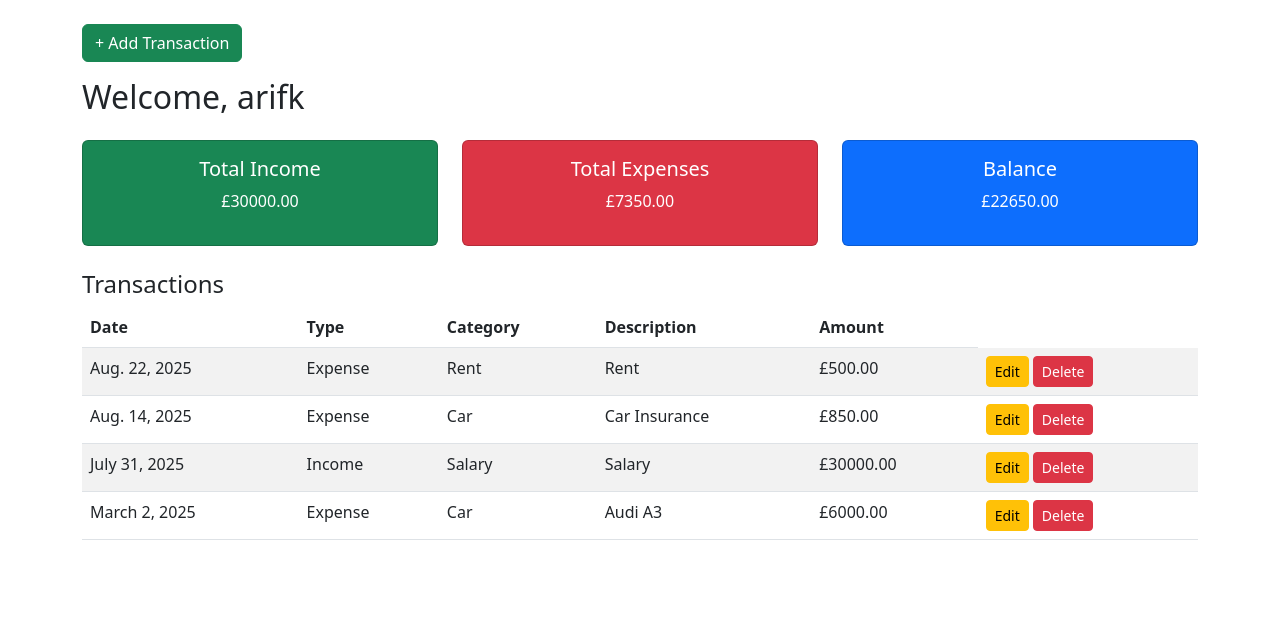
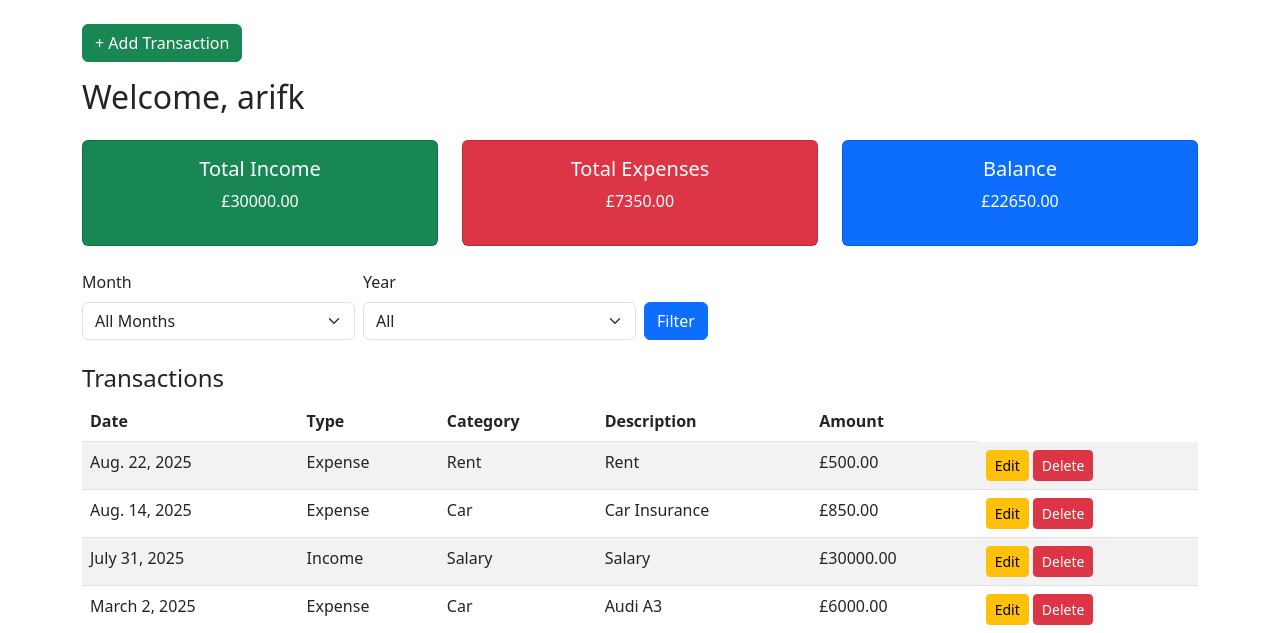
Before and after one commit to AKhan025/Finance-Tracker, a Django app: page / in a window 1280 px wide. Shown: the top 633 px of the page. Run offline with Django 5.2, Linux system fonts and the light colour scheme; a user stored in the database is signed in; data comes from the database, SQL or seed files in the repository.

Commit message:
Added filters
User can now filter their transactions by months and years

```diff
--- a/finance/templates/finance/dashboard.html
+++ b/finance/templates/finance/dashboard.html
@@ -3,6 +3,9 @@
 {% block title %}Dashboard{% endblock %}
 
 {% block content %}
+
+{% load range_filters %}
+
 
 {{ category_name|json_script:"category-names" }}
 {{ category_totals|json_script:"category-totals" }}
@@ -39,6 +42,34 @@
       </div>
     </div>
   </div>
+
+  <form method="GET" class="mb-4">
+    <div class="row g-2 align-items-end">
+      <div class="col-md-3">
+        <label for="month" class="form-label">Month</label>
+        <select name="month" class="form-select">
+          <option value="">All Months</option>
+          {% for num, name in months %}
+            <option value="{{ num }}" {% if selected_month == num|stringformat:"s" %}selected{% endif %}>{{ name }}</option>
+          {% endfor %}
+        </select>
+      </div>
+      <div class="col-md-3">
+        <label for="year" class="form-label">Year</label>
+        <select name="year" id="year" class="form-select">
+          <option value="">All</option>
+          {% for y in years %}
+            <option value="{{ y }}" {% if selected_year == y %}selected{% endif %}>
+              {{ y }}
+            </option>
+          {% endfor %}
+        </select>
+      </div>
+      <div class="col-md-3">
+        <button type="submit" class="btn btn-primary">Filter</button>
+      </div>
+    </div>
+  </form>
 
   <h4>Transactions</h4>
   <table class="table table-striped">
--- /dev/null
+++ b/finance/templatetags/range_filters.py
@@ -0,0 +1,6 @@
+from django import template
+register = template.Library()
+
+@register.filter
+def to_range(start, end):
+    return range(start, end + 1)
--- a/finance/views.py
+++ b/finance/views.py
@@ -1,8 +1,9 @@
 import json
-from decimal import Decimal
+import calendar
 from django.shortcuts import render, redirect, get_object_or_404
 from django.contrib.auth.decorators import login_required
 from django.db.models import Sum
+from django.db.models.functions import ExtractMonth, ExtractYear
 from .models import Transaction, Category
 from .forms import TransactionForm
 
@@ -13,6 +14,18 @@ def dashboard(request):
     income = sum(t.amount for t in transactions if t.type == 'Income')
     expense = sum(t.amount for t in transactions if t.type == 'Expense')
     balance = income - expense
+
+    month = request.GET.get('month')
+    year = request.GET.get('year')
+
+    if month:
+        transactions = transactions.filter(date__month=month)
+
+    if year:
+        transactions = transactions.filter(date__year=year)
+
+    months = [(i, calendar.month_name[i]) for i in range(1, 13)]
+    years = Transaction.objects.annotate(year=ExtractYear('date')).values_list('year', flat=True).distinct()
 
     categories = Category.objects.all()
     category_name = [c.name for c in categories]
@@ -34,6 +47,10 @@ def dashboard(request):
         'category_totals': category_totals,
         'income_total': income_total,
         'expense_total': expense_total,
+        'selected_month': int(month) if month else '',
+        'selected_year': int(year) if year else '',
+        'months': months,
+        'years': sorted(years, reverse=True),
     }
 
     return render(request, 'finance/dashboard.html', context)
```
